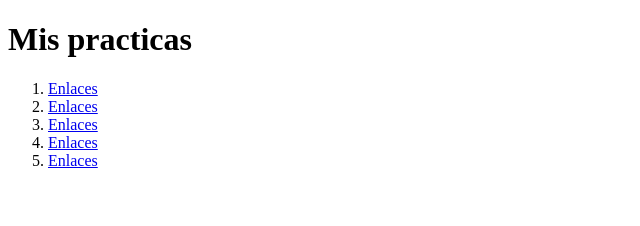
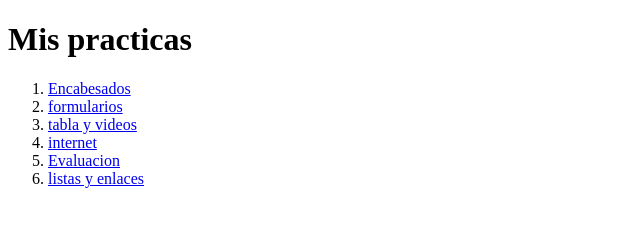
Before and after one commit to flores223/practicasmarco, a plain HTML site: page index.html in a window 1280 px wide. Shown: the whole page, without its empty margins (0-640 px from the left). Drawn offline with Linux system fonts and the light colour scheme.

Commit message:
15-09-1114

```diff
--- a/index.html
+++ b/index.html
@@ -9,11 +9,12 @@
 <body>
     <h1>Mis practicas</h1>
     <ol>
-        <li><a href="encabesados">Enlaces</a></li>
-        <li> <a href="formularios">Enlaces</a></li>
-        <li> <a href="tablasyvideos">Enlaces</a></li>
-        <li> <a href="internet">Enlaces</a></li>
-        <li> <a href="Evaluacion">Enlaces</a></li>
+        <li><a href="U1/encabesado.html">Encabesados</a></li>
+        <li> <a href="U1/formularios.html">formularios</a></li>
+        <li> <a href="U1/tablasyvideos.html">tabla y videos</a></li>
+        <li> <a href="U1/internet.html">internet</a></li>
+        <li> <a href="U1/evaluacionu1.html">Evaluacion</a></li>
+        <li> <a href="U1/listasyenlaces.html">listas y enlaces</a></li>
     </ol>
 </body>
 </html>
```
